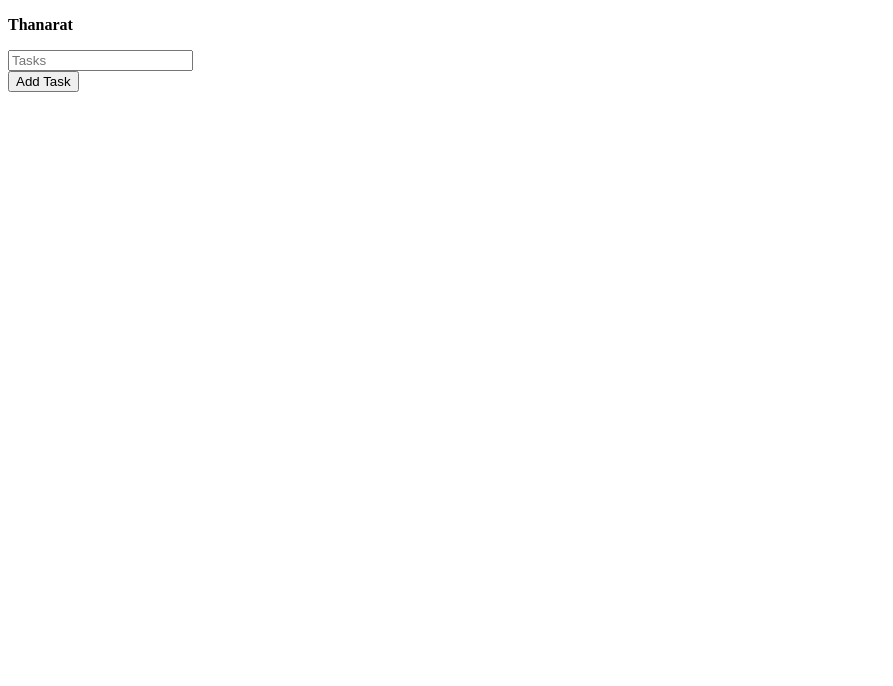
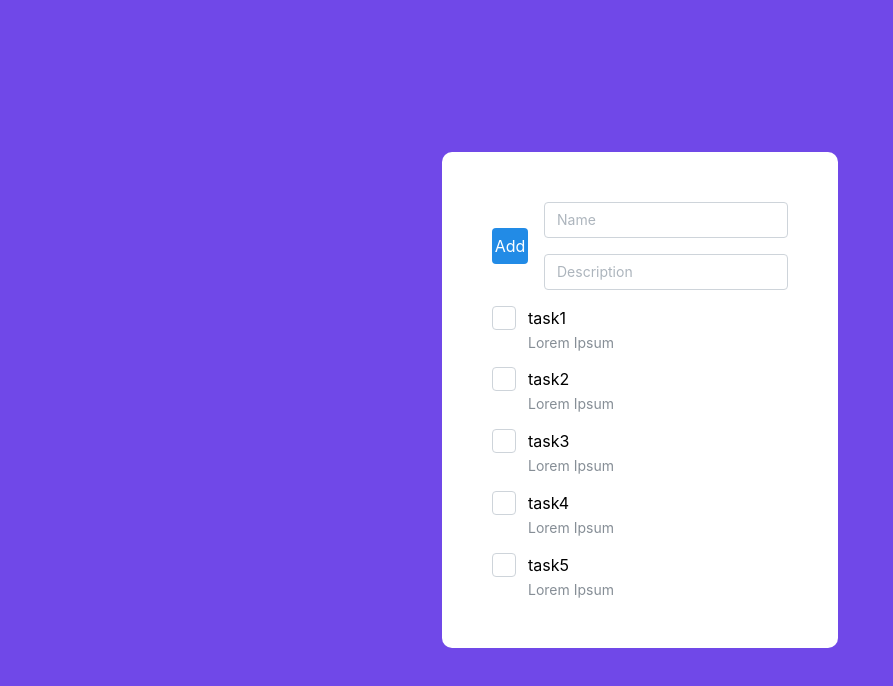
Before and after one commit to NineNights195/Todo-App, a Next.js app: page / in a window 1280 px wide. Shown: the top 686 px of the page, without its empty margins (0-893 px from the left). Built offline with nearby package versions, Linux system fonts and the light colour scheme.

Commit message:
Structure done

```diff
--- a/app/layout.tsx
+++ b/app/layout.tsx
@@ -1,4 +1,5 @@
 import { MantineProvider } from "@mantine/core";
+import "@mantine/core/styles.css";
 
 export default function RootLayout({
   children,
--- a/app/page.tsx
+++ b/app/page.tsx
@@ -1,24 +1,86 @@
 "use client";
-import { Button, Input, Text } from "@mantine/core";
+import {
+  Accordion,
+  ActionIcon,
+  Box,
+  Button,
+  Center,
+  Checkbox,
+  Group,
+  Input,
+  Stack,
+  Text,
+  TextInput,
+} from "@mantine/core";
 import { useState } from "react";
+
+type task = {
+  id: Number;
+  name: String;
+  description: String;
+  completed: Boolean;
+};
+
 export default function Home() {
-  const [name, setname] = useState("Thanarat");
+  const [tasks, setTasks] = useState([
+    { id: 1, name: "task1", description: "Lorem Ipsum", completed: false },
+    { id: 2, name: "task2", description: "Lorem Ipsum", completed: false },
+    { id: 3, name: "task3", description: "Lorem Ipsum", completed: false },
+    { id: 4, name: "task4", description: "Lorem Ipsum", completed: false },
+    { id: 5, name: "task5", description: "Lorem Ipsum", completed: false },
+  ]);
+  const [name, setname] = useState("");
+  const [description, setdescription] = useState("");
+
+  function addTasks() {
+    let task = { id: tasks.length + 1, name, description, completed: false };
+    let newTasks = [...tasks, task];
+    setTasks(newTasks);
+  }
+  function toggle(id: number) {
+    setTasks((prev) =>
+      prev.map((task) =>
+        task.id === id ? { ...task, completed: !task.completed } : task
+      )
+    );
+  }
+
   return (
     <>
-      <Text
-        size="xl"
-        fw={900}
-        variant="gradient"
-        gradient={{ from: "blue", to: "cyan", deg: 90 }}
-      >
-        {name}
-      </Text>
-      <Input
-        variant="filled"
-        placeholder="Tasks"
-        onChange={(e) => setname(e.target.value)}
-      />
-      <Button variant="filled">Add Task</Button>
+      <Center h="100vh" bg="#7048e8">
+        <Stack bg="#FFFFFF" p={50} style={{ borderRadius: "10px" }}>
+          <Group>
+            <ActionIcon size="input-sm" onClick={() => addTasks()}>
+              Add
+            </ActionIcon>
+            <Stack>
+              <TextInput
+                placeholder="Name"
+                size="sm"
+                value={name}
+                onChange={(event) => setname(event.target.value)}
+              />
+              <TextInput
+                placeholder="Description"
+                size="sm"
+                value={description}
+                onChange={(event) => setdescription(event.target.value)}
+              />
+            </Stack>
+          </Group>
+
+          {/* Tasks List */}
+          {tasks.map((task) => (
+            <Checkbox
+              label={task.name}
+              description={task.description}
+              size="md"
+              onChange={() => toggle(task.id)}
+              bg={task.completed == true ? "green" : "white"}
+            />
+          ))}
+        </Stack>
+      </Center>
     </>
   );
 }
```
